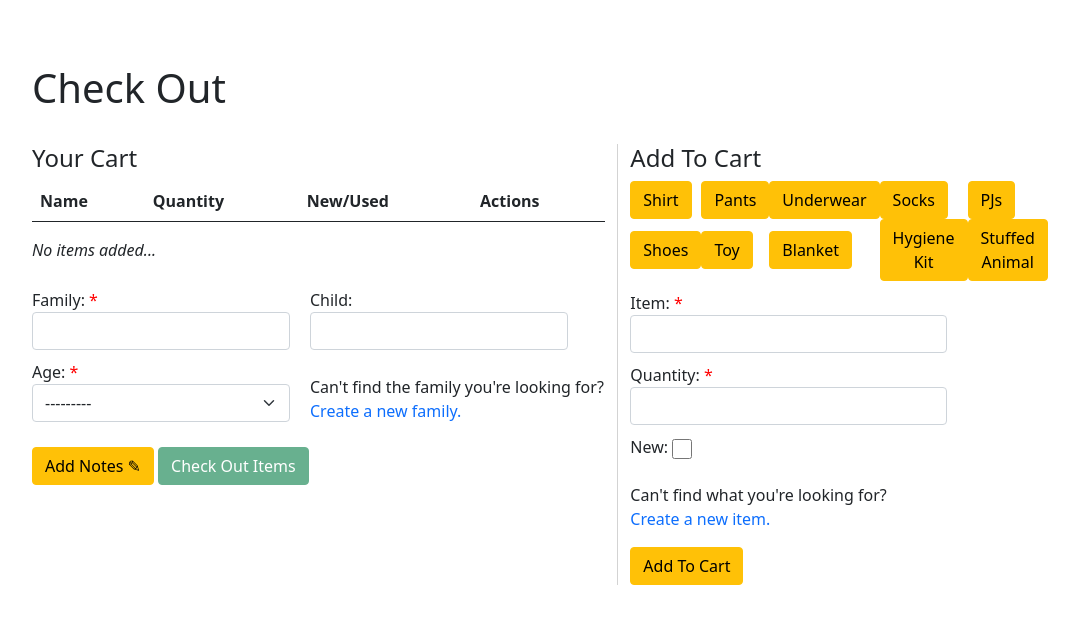
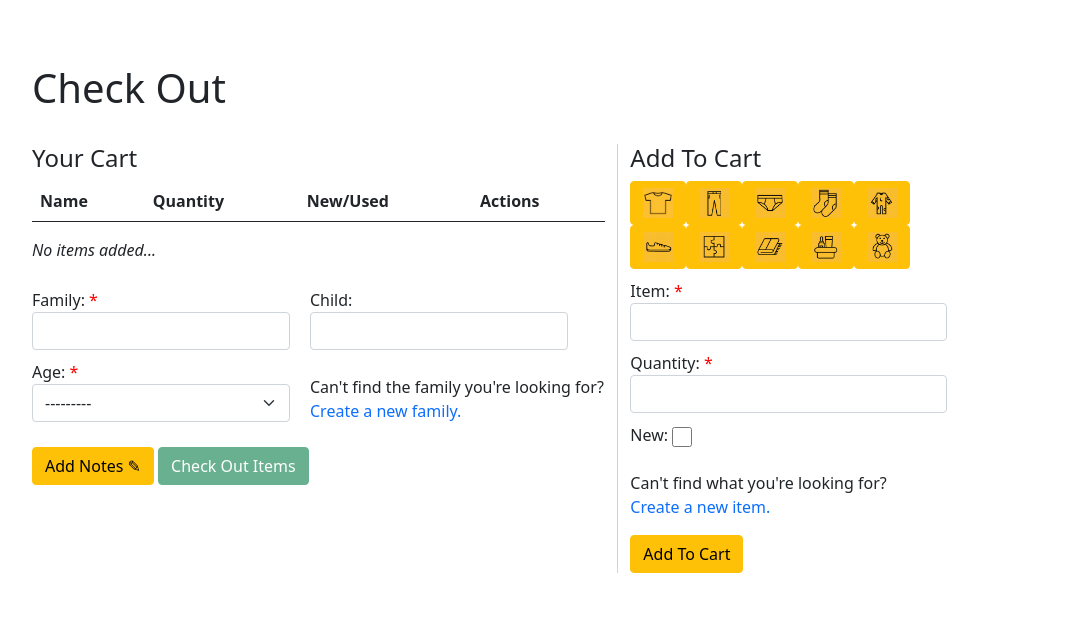
Before and after one commit to mkornyev/FLP-Inventory, a Django app: page /checkout/ in a window 1280 px wide. Shown: the part 59-683 px from the top of the page, without its empty margins (108-1187 px from the left). Run offline with Django 3.2, Linux system fonts and the light colour scheme; the visitor is signed in with stand-in values (Sample User, id 1); data that the repository does not hold is empty; some libraries are stand-ins or nearby versions.

Commit message:
added icons for the buttons

```diff
--- a/inventory/templates/inventory/checkout.html
+++ b/inventory/templates/inventory/checkout.html
@@ -199,18 +199,19 @@
       <form method="POST" action="{% url 'Checkout' %}">
         <table>
           <tr>
-            <td><button id="auto-btn1" class="btn btn-warning" href="#" onClick="autoFill('shirt'); return false;">Shirt</a></td>
-            <td><button id="auto-btn2" class="btn btn-warning" href="#" onClick="autoFill('pants'); return false;">Pants</a></td>
-            <td><button id="auto-btn3" class="btn btn-warning" href="#" onClick="autoFill('underwear'); return false;">Underwear</a></td>
-            <td><button id="auto-btn4" class="btn btn-warning" href="#" onClick="autoFill('socks'); return false;">Socks</a></td>
-            <td><button id="auto-btn5" class="btn btn-warning" href="#" onClick="autoFill('pj'); return false;">PJs</a></td>
+            {% load static %}
+            <td><button id="auto-btn1" class="btn btn-warning" href="#" onClick="autoFill('shirt'); return false;"><img src="{% static 'images/shirt_icon.jpg' %}" width="30" height="30"></button></td>
+            <td><button id="auto-btn2" class="btn btn-warning" href="#" onClick="autoFill('pants'); return false;"><img src="{% static 'images/pants.png' %}" width="30" height="30"></button></td>
+            <td><button id="auto-btn3" class="btn btn-warning" href="#" onClick="autoFill('underwear'); return false;"><img src="{% static 'images/underwear.png' %}" width="30" height="30"></button></td>
+            <td><button id="auto-btn4" class="btn btn-warning" href="#" onClick="autoFill('socks'); return false;"><img src="{% static 'images/socks.png' %}" width="30" height="30"></button></td>
+            <td><button id="auto-btn5" class="btn btn-warning" href="#" onClick="autoFill('pj'); return false;"><img src="{% static 'images/pjs.png' %}" width="30" height="30"></button></td>
           </tr>
           <tr>
-            <td><button id="auto-btn6" class="btn btn-warning" href="#" onClick="autoFill('shoes'); return false;">Shoes</a></td>
-            <td><button id="auto-btn7" class="btn btn-warning" href="#" onClick="autoFill('toy'); return false;">Toy</a></td>
-            <td><button id="auto-btn8" class="btn btn-warning" href="#" onClick="autoFill('blanket'); return false;">Blanket</a></td>
-            <td><button id="auto-btn9" class="btn btn-warning" href="#" onClick="autoFill('hygiene kit'); return false;">Hygiene Kit</a></td>
-            <td><button id="auto-btn10" class="btn btn-warning" href="#" onClick="autoFill('stuffed animal'); return false;">Stuffed Animal</a></td>
+            <td><button id="auto-btn6" class="btn btn-warning" href="#" onClick="autoFill('shoes'); return false;"><img src="{% static 'images/shoes.png' %}" width="30" height="30"></button></td>
+            <td><button id="auto-btn7" class="btn btn-warning" href="#" onClick="autoFill('toy'); return false;"><img src="{% static 'images/toys.png' %}" width="30" height="30"></button></td>
+            <td><button id="auto-btn8" class="btn btn-warning" href="#" onClick="autoFill('blanket'); return false;"><img src="{% static 'images/blanket.png' %}" width="30" height="30"></button></td>
+            <td><button id="auto-btn9" class="btn btn-warning" href="#" onClick="autoFill('hygiene kit'); return false;"><img src="{% static 'images/hygiene_kit.png' %}" width="30" height="30"></button></td>
+            <td><button id="auto-btn10" class="btn btn-warning" href="#" onClick="autoFill('stuffed animal'); return false;"><img src="{% static 'images/stuffed_animal.png' %}" width="30" height="30"></button></td>
           </tr>
          </table>
           {% for field in formadditem %}
```
Also changed, not shown: inventory/static/images/blanket.png (added), inventory/static/images/hygiene_kit.png (added), inventory/static/images/pants.png (added), inventory/static/images/pjs.png (added), inventory/static/images/shirt_icon.jpg (added), inventory/static/images/shoes.png (added), inventory/static/images/socks.png (added), inventory/static/images/stuffed_animal.png (added), inventory/static/images/toys.png (added), inventory/static/images/underwear.png (added).
